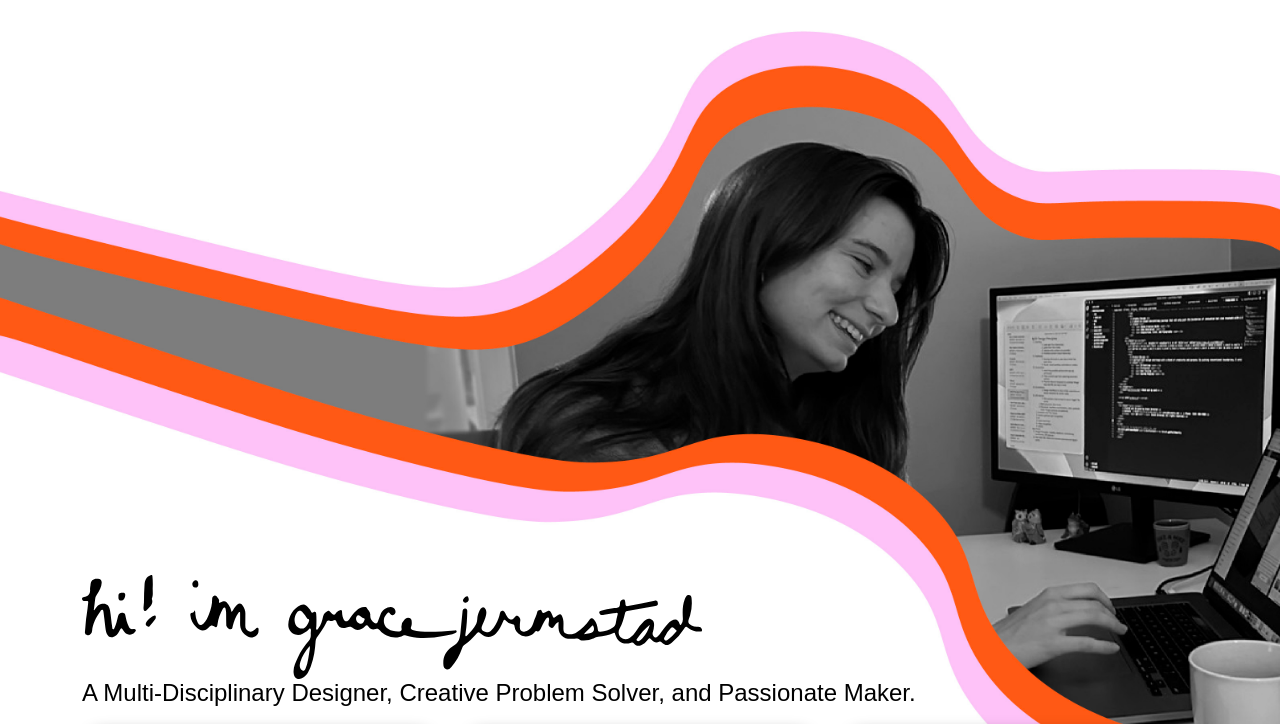
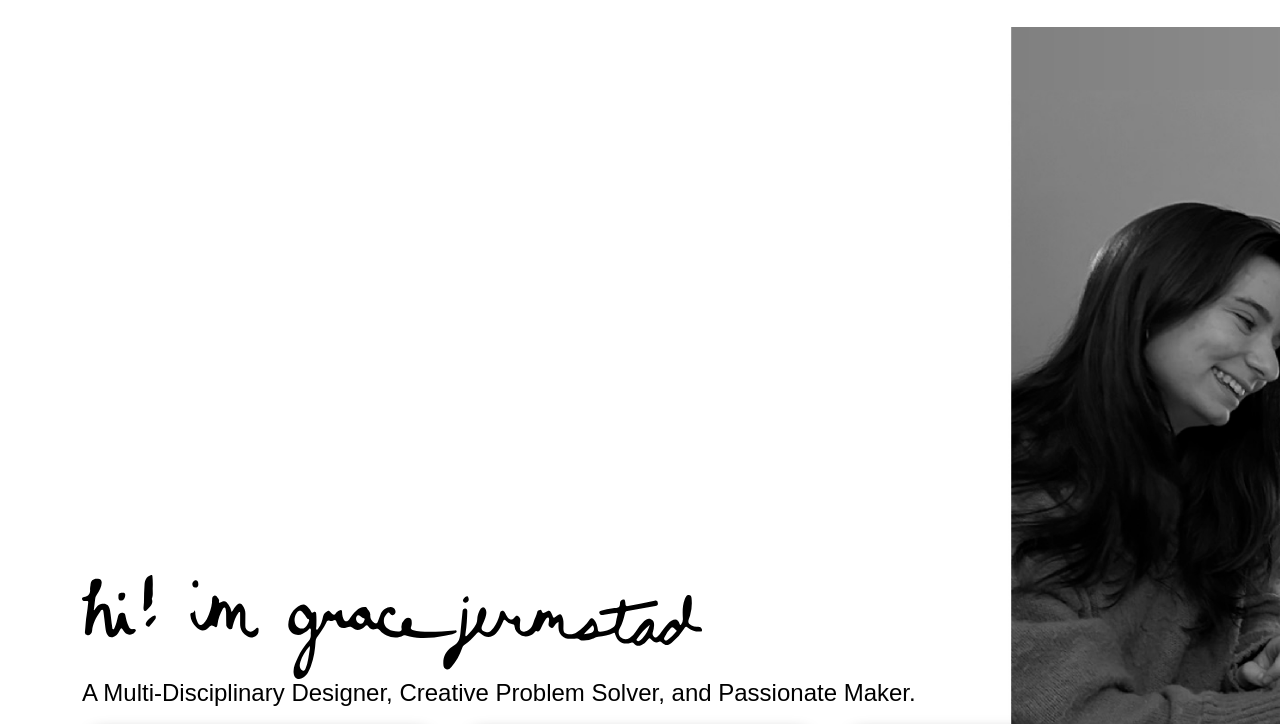
Before and after one commit to gracejermstad/portfolio, a plain HTML site: page index.html in a window 1280 px wide. Shown: the part 71-795 px from the top of the page. Drawn offline with Linux system fonts and the light colour scheme; a web font is replaced by a local one.

Commit message:
Update main.css

```diff
--- a/css/main.css
+++ b/css/main.css
@@ -247,7 +247,7 @@ nav li.current-page::after {
     top: 0;
     background:
 
-        url("../img/bgcolorful-01.jpg");
+        url("../img/bgplain-01.jpg");
     background-size: cover;
     background-repeat: no-repeat;
 
```
